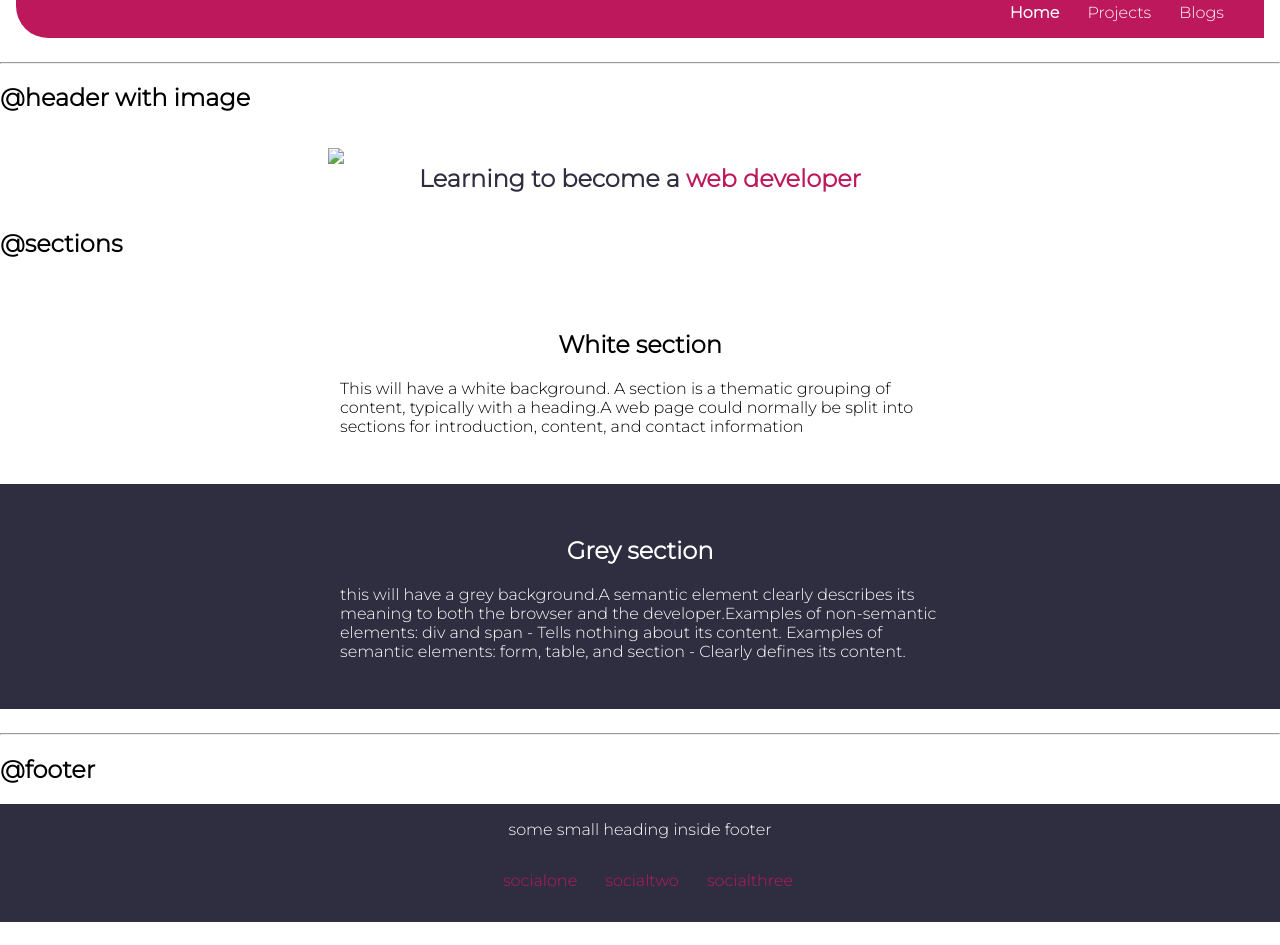
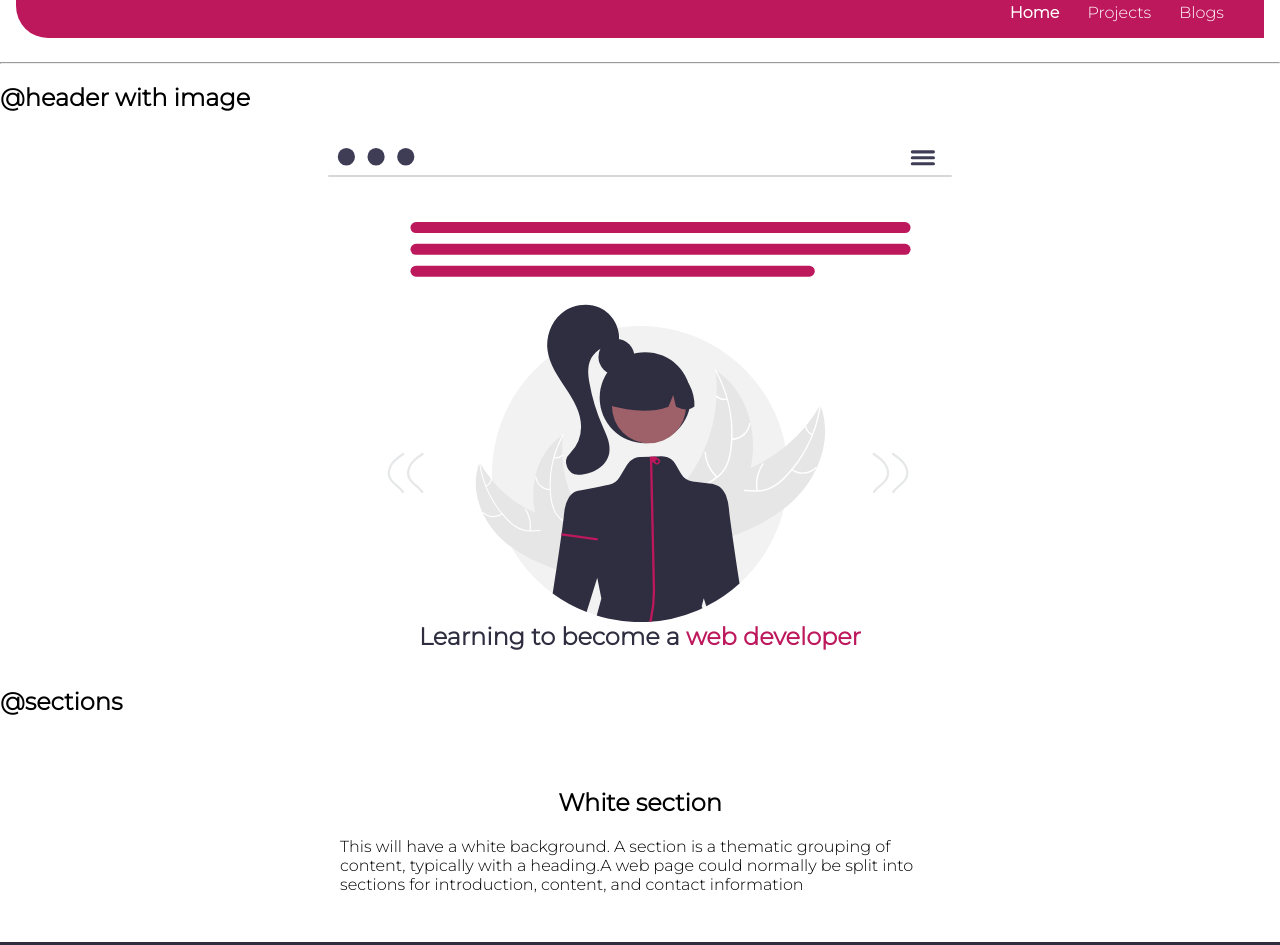
Before and after one commit to prakriti-9/NEOG-L3-Component-Library, a plain HTML site: page Library/components.html in a window 1280 px wide. Shown: the part 1507-2452 px from the top of the page. Before the commit the page ends 2429 px from the top, so only its background shows below. Drawn offline with Linux system fonts and the light colour scheme.

Commit message:
image address updated

```diff
--- a/Library/components.html
+++ b/Library/components.html
@@ -98,7 +98,7 @@
     <!-- HEADER -->
     <h2>@header with image</h2>
     <header class="hero">
-        <img class="hero-image" src="images/hero.svg"/>
+        <img class="hero-image" src="/images/hero.svg"/>
         <header class="hero-text">Learning to become a <span style="color: #be185d">web developer</span></header>
     </header>
 
```
